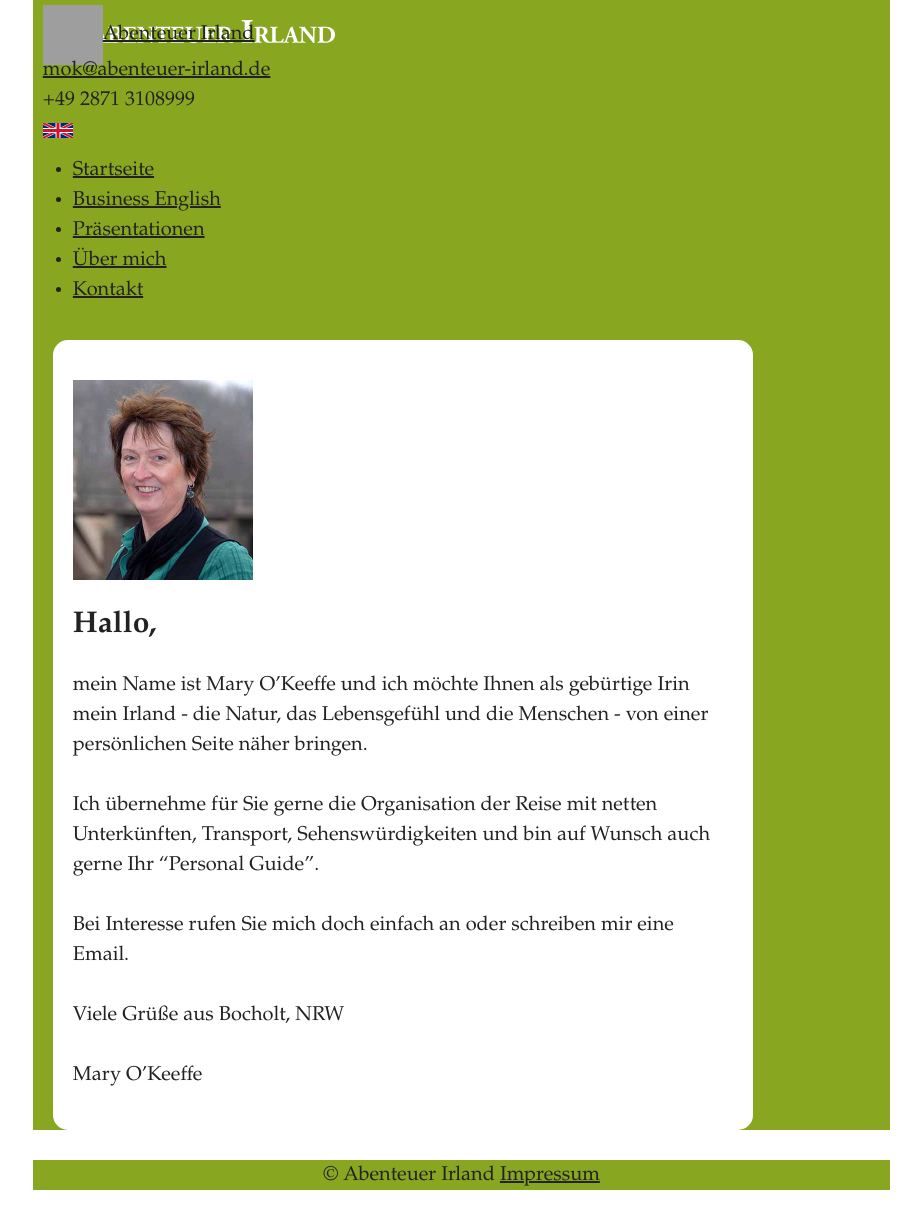
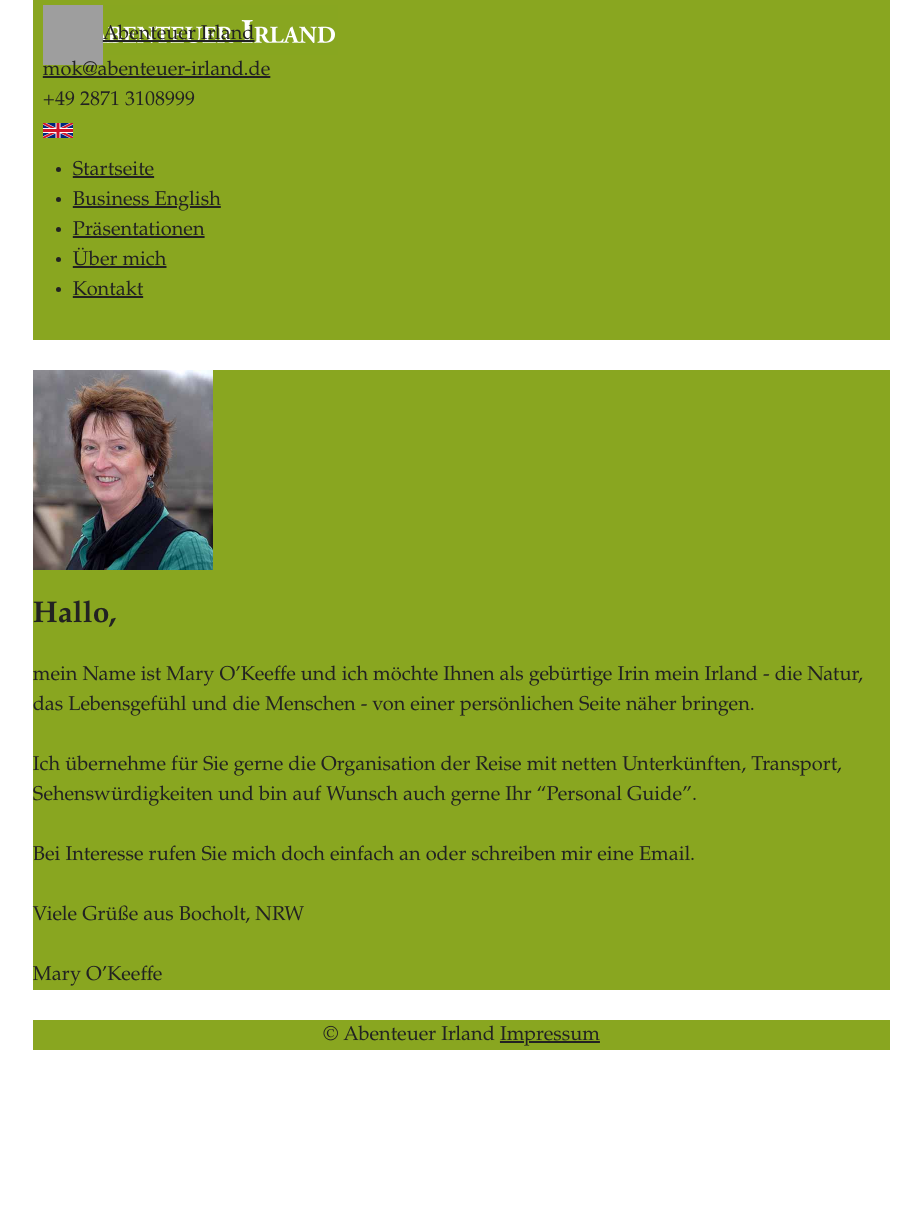
Before and after one commit to ArloL/abenteuer-irland, a Jekyll site: the page built from index.md, in a window 1280 px wide. Shown: the whole page, without its empty margins (108-1029 px from the left). Built offline with Jekyll 4.4.1, drawn with Linux system fonts in a browser that asks for light colours; after the commit the page ends 1080 px from its top, so only the background shows below that.

Commit message:
Use correct layout for article

```diff
--- a/_layouts/default.html
+++ b/_layouts/default.html
@@ -1,8 +1,6 @@
 {% include header.html %}
-<div class="article clearfix">
-<div class="content">
+<div class="article">
 {{ content }}
-</div>
 </div>
 {% include footer.html %}
 </body>
```
